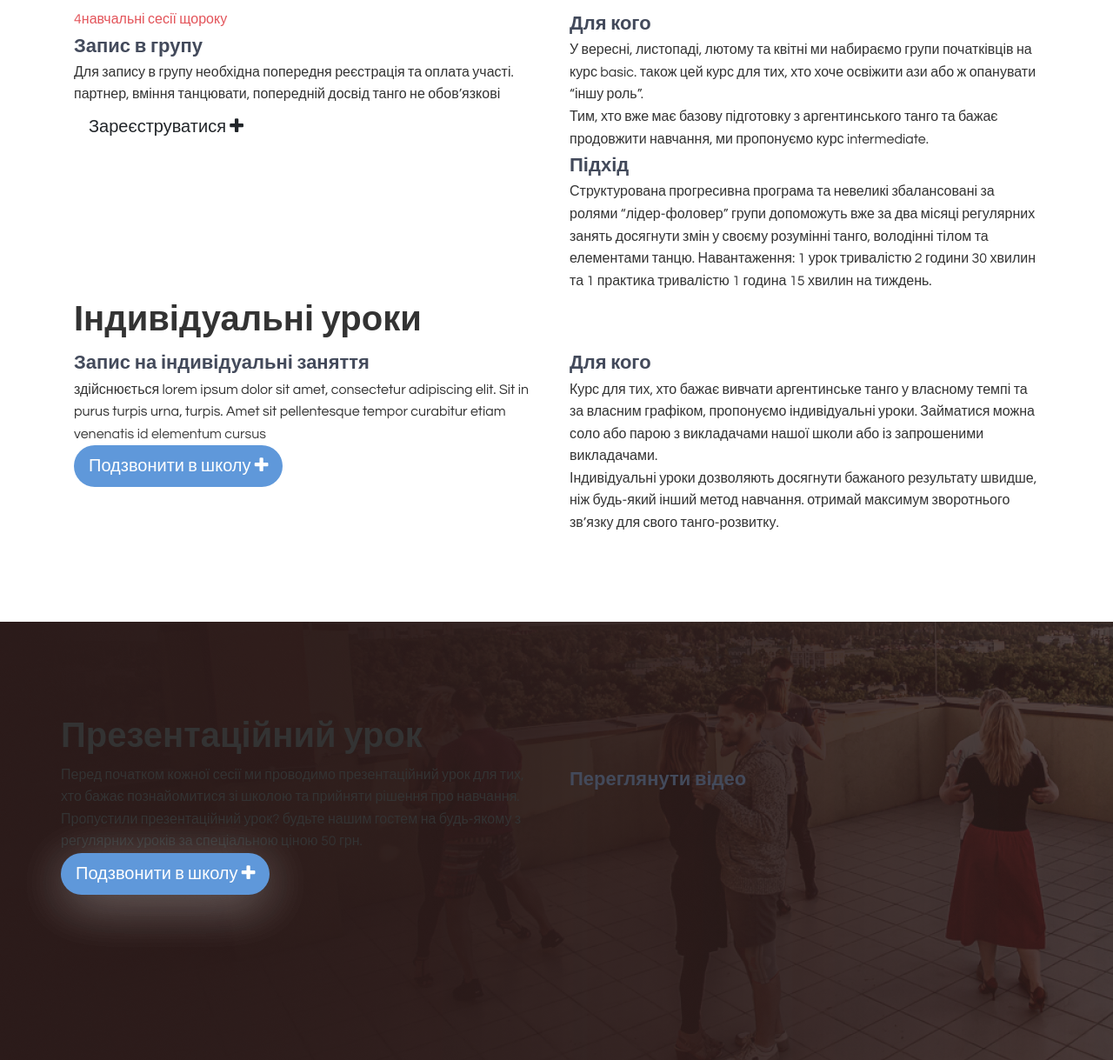
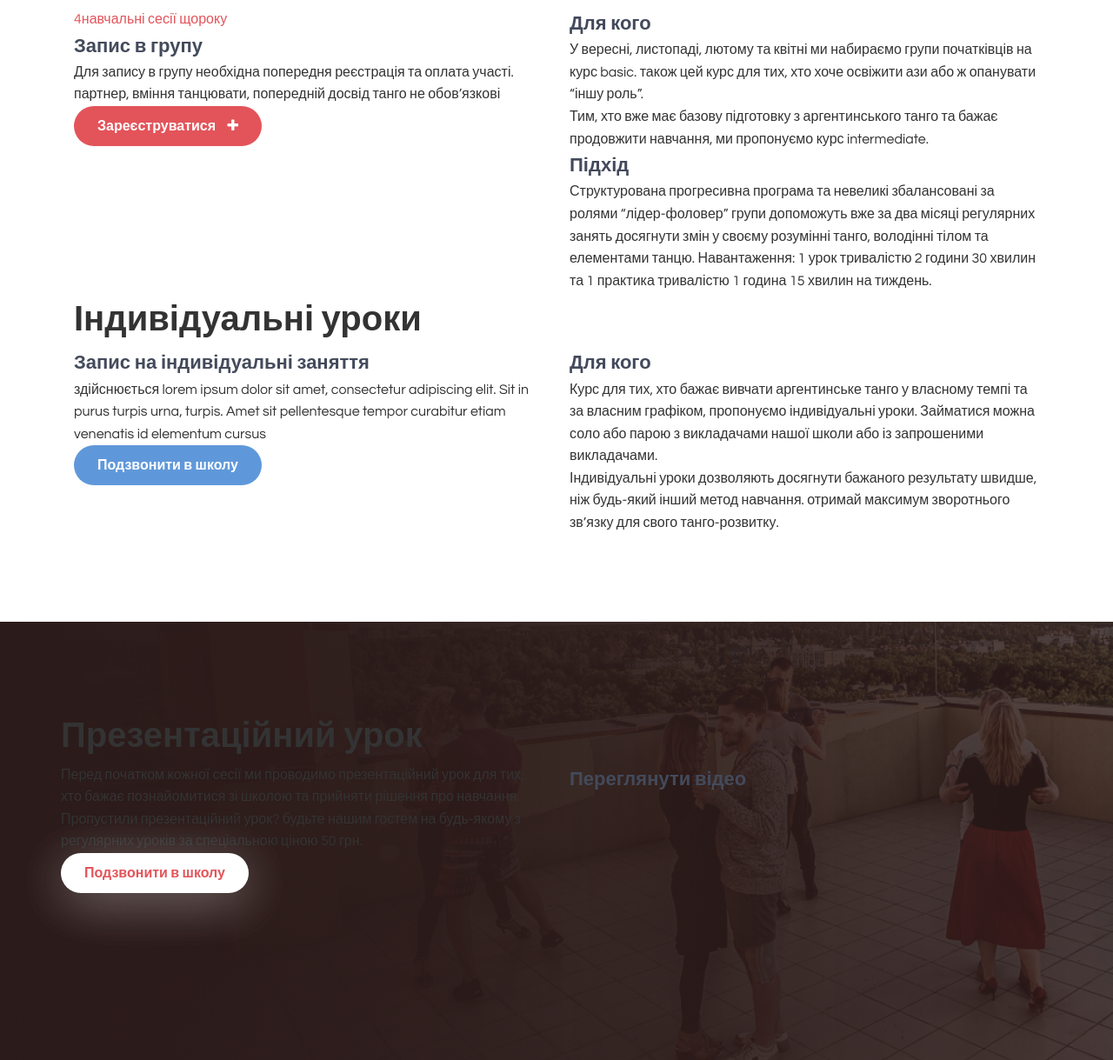
Before and after one commit to YuriiOne/nuestrotango, a plain HTML site: page study-page.html in a window 1280 px wide. Shown: the part 514-1733 px from the top of the page at 87% size. Drawn offline with nearby package versions, Linux system fonts and the light colour scheme; some packages are replaced by stand-ins of ours.

Commit message:
buttons for study page

```diff
--- a/study-page.html
+++ b/study-page.html
@@ -79,8 +79,7 @@
 								<div class="info-title vine-color">Запис в групу</div>
 								<div class="lessons__description">Для запису в групу необхідна попередня реєстрація та оплата участі. партнер, вміння танцювати, попередній досвід танго не обов’язкові</div>
 								<div class="events__registration">
-									<button target="_blank" href="#" class="btn btn-indigo btn-lg events__registration registration-button">Зареєструватися <i class="fa fa-plus"></i>
-									</button>
+									<a target="_blank" href="#" class="btn-salmon__white registration-button">Зареєструватися <i class="fa fa-plus"></i></a>
 								</div>
 							</div>
 						</div>
@@ -104,8 +103,7 @@
 								<div class="info-title vine-color">Запис на індивідуальні заняття</div>
 								<div class="lessons__description">здійснюється lorem ipsum dolor sit amet, consectetur adipiscing elit. Sit in purus turpis urna, turpis. Amet sit pellentesque tempor curabitur etiam venenatis id elementum cursus</div>
 								<div class="events__registration">
-									<button target="_blank" href="#" class="btn btn-indigo btn-lg events__registration  call-button">Подзвонити в школу <i class="fa fa-plus"></i>
-									</button>
+									<a target="_blank" href="#" class="btn-blue__white registration-button">Подзвонити в школу </a>
 								</div>
 							</div>
 						</div>
@@ -131,8 +129,7 @@
 									<div class="lessons__description">Перед початком кожної сесії ми проводимо презентаційний урок для тих, хто бажає познайомитися зі школою та прийняти рішення про навчання.</div>
 									<div class="lessons__description">Пропустили презентаційний урок? будьте нашим гостем на будь-якому з регулярних уроків за спеціальною ціною 50 грн.</div>
 									<div class="events__registration">
-										<button target="_blank" href="#" class="btn btn-indigo btn-lg events__registration  call-button">Подзвонити в школу <i class="fa fa-plus"></i>
-										</button>
+										<a target="_blank" href="#" class="btn-white__salmon">Подзвонити в школу </a>
 									</div>
 								</div>
 							</div>
```
